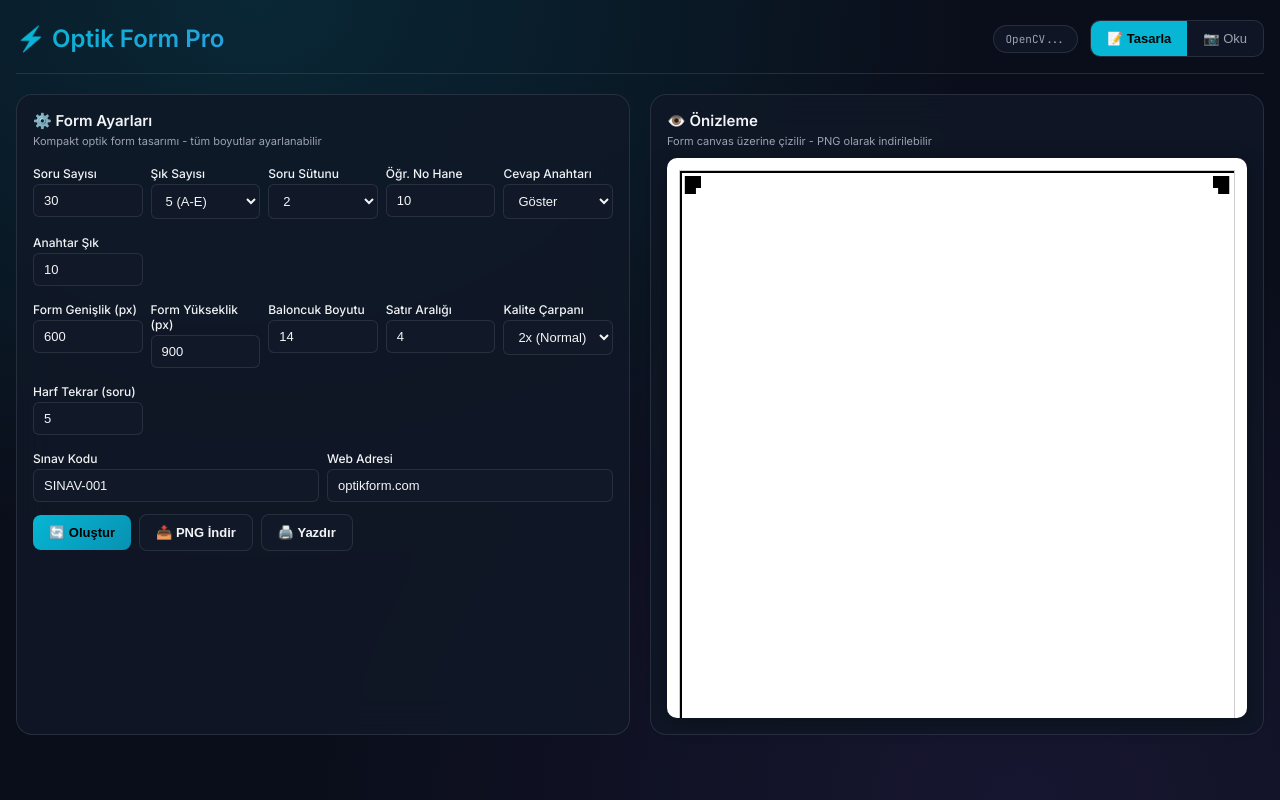
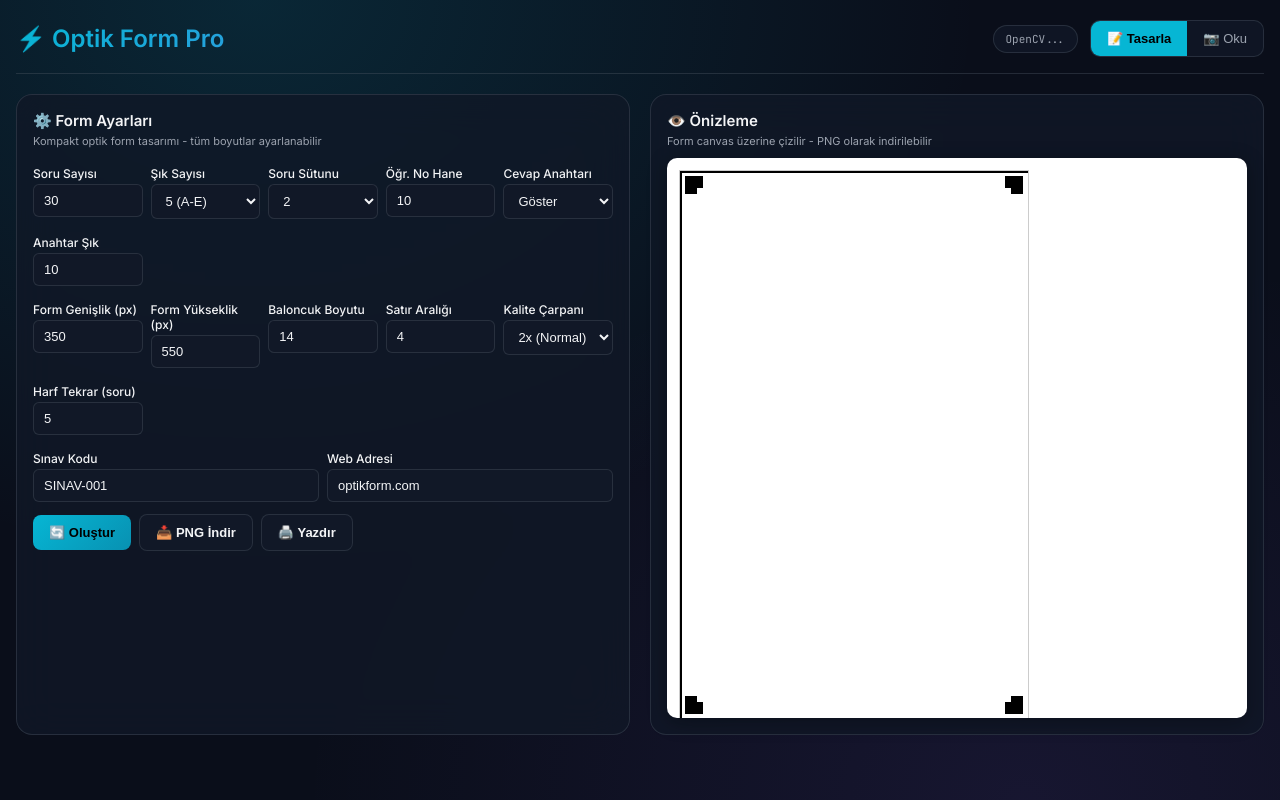
Before and after one commit to elestirmen/optik_okuyucu_form, a plain HTML site: page index.html in a window 1280 px wide. Drawn offline with nearby package versions, Linux system fonts and the light colour scheme; a script that the page names is missing.

Commit message:
Update form dimensions in index.html: Adjust default values for form width and height inputs to improve user experience and ensure better layout for form generation.

```diff
--- a/index.html
+++ b/index.html
@@ -263,8 +263,8 @@
             </div>
 
             <div class="param-grid" style="margin-top:8px;">
-              <div><label>Form Genişlik (px)</label><input type="number" id="formWidth" min="300" max="1200" value="600" step="50"></div>
-              <div><label>Form Yükseklik (px)</label><input type="number" id="formHeight" min="400" max="2000" value="900" step="50"></div>
+              <div><label>Form Genişlik (px)</label><input type="number" id="formWidth" min="300" max="1200" value="350" step="50"></div>
+              <div><label>Form Yükseklik (px)</label><input type="number" id="formHeight" min="400" max="2000" value="550" step="50"></div>
               <div><label>Baloncuk Boyutu</label><input type="number" id="bubbleSize" min="8" max="24" value="14" step="1"></div>
               <div><label>Satır Aralığı</label><input type="number" id="rowGap" min="1" max="20" value="4" step="1"></div>
               <div><label>Kalite Çarpanı</label>
```
Also changed, not shown: README.md.
